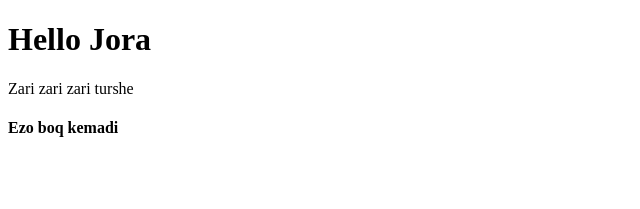
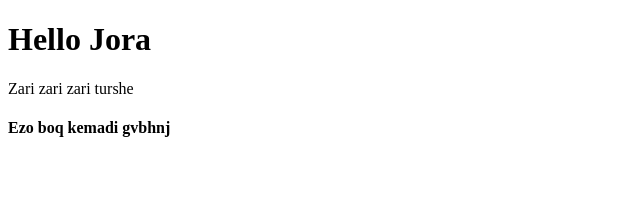
Before and after one commit to Abdulaziz1214/teamWorkJora, a React (Vite) app: page / in a window 1280 px wide. Shown: the top 209 px of the page, without its empty margins (0-640 px from the left). Built offline with nearby package versions, Linux system fonts and the light colour scheme.

Commit message:
wdeeeeeeeas

```diff
--- a/src/App.jsx
+++ b/src/App.jsx
@@ -5,7 +5,7 @@ const App = () => {
     <div>
       <h1>Hello Jora</h1>
       <p>Zari zari zari turshe</p>
-      <h4>Ezo boq kemadi</h4>
+      <h4>Ezo boq kemadi gvbhnj</h4>
     </div>
   )
 }
```
